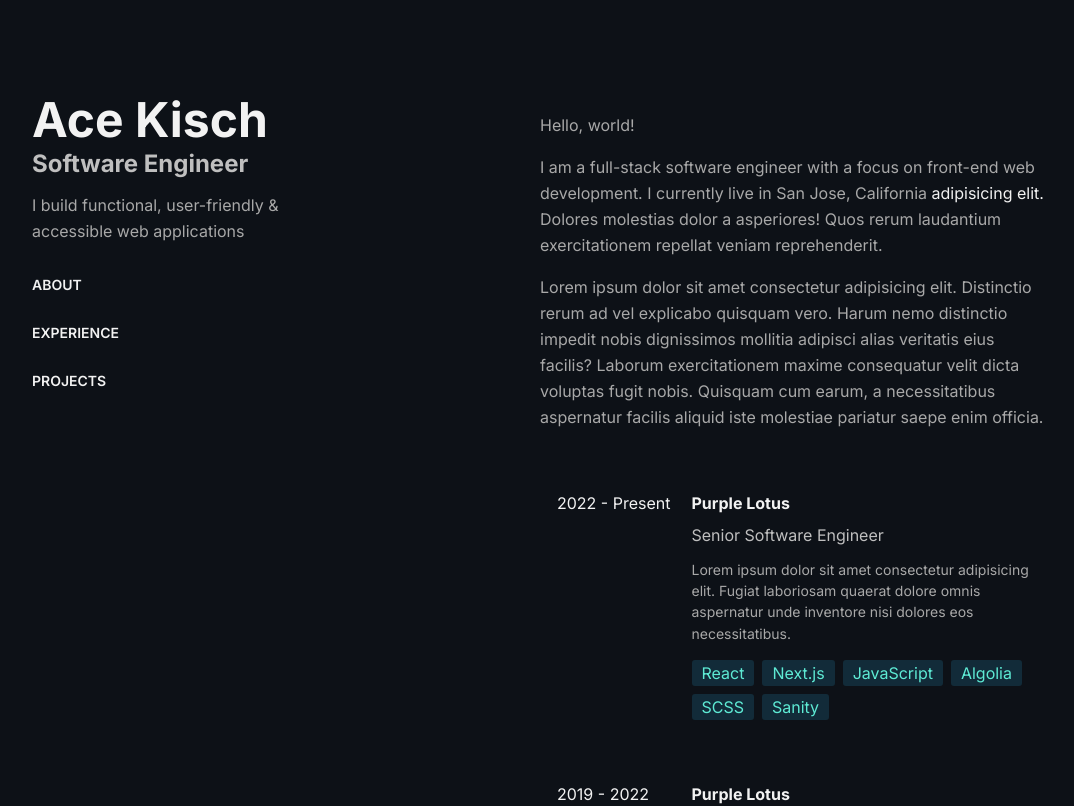
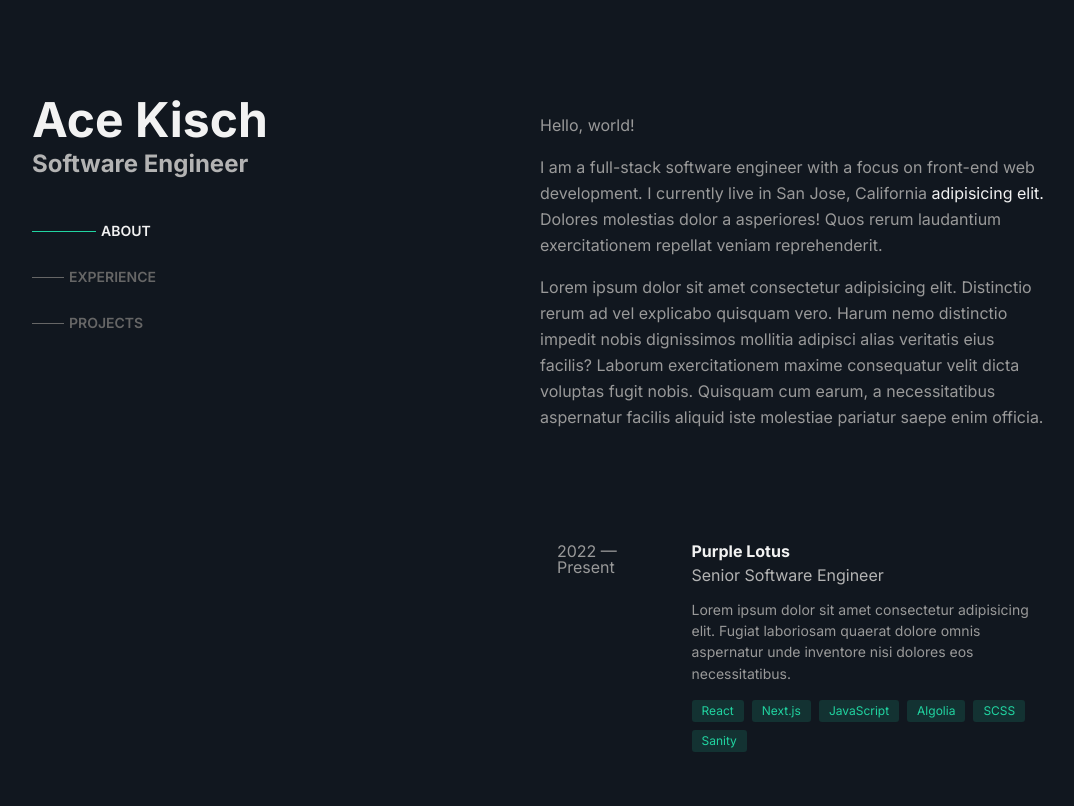
Before and after one commit to AceGK/portfolio-2024, a Next.js app: page / in a window 1280 px wide. Shown: the top 806 px of the page, without its empty margins (100-1174 px from the left). Built offline with nearby package versions, Linux system fonts and the light colour scheme.

Commit message:
styling update

```diff
--- a/app/_variables.scss
+++ b/app/_variables.scss
@@ -1,8 +1,34 @@
   :root {
-    --clr-text: hsl(0, 0%, 66%);
+    --clr-text: hsl(0, 0%, 60%);
 
     --clr-heading: hsl(0, 0%, 95%);
-    --clr-heading-muted: hsl(0, 0%, 75%);
+    --clr-heading-muted: hsl(0, 0%, 70%);
+
+    --clr-neutral-100: hsl(0, 0%, 100%);
+    --clr-neutral-150: hsl(0, 0%, 95%);
+    --clr-neutral-200: hsl(0, 0%, 90%);
+    --clr-neutral-300: hsl(0, 0%, 80%);
+    --clr-neutral-400: hsl(0, 0%, 70%);
+    --clr-neutral-500: hsl(0, 0%, 60%);
+    --clr-neutral-600: hsl(0, 0%, 50%);
+    --clr-neutral-700: hsl(0, 0%, 40%);
+    --clr-neutral-800: hsl(0, 0%, 30%);
+    --clr-neutral-900: hsl(0, 0%, 20%);
+    --clr-neutral-950: hsl(0, 0%, 10%);
+    --clr-neutral-975: hsl(0, 0%, 5%);
+    --clr-neutral-990: hsl(0, 0%, 2.5%);
+    --clr-neutral-995: hsl(0, 0%, 1.25%);
+    --clr-neutral-1000: hsl(0, 0%, 0%);
+
+    --fs-200: 0.75rem;
+    --fs-300: 0.875rem;
+    --fs-400: 1rem;
+    --fs-500: 1.5rem;
+    --fs-600: 2rem;
+    --fs-700: 2.5rem;
+    --fs-800: 3rem;
+    --fs-900: 3.5rem;
+
 
     --clr-link: hsl(0, 0%, 95%);
 
@@ -12,6 +38,15 @@
     --clr-background: #0D1117;
     --clr-background-muted: #181e28;
 
+
+    // new
+    --clr-background: #11171f;
+    --clr-background-muted: #181e28;
+
+
+    --clr-primary:hsl(163, 73%, 48%);
+    --clr-primary-muted:hsla(163, 73%, 48%, 0.14);
+
     --border-radius: 0.25rem;
   }
 
--- a/app/globals.scss
+++ b/app/globals.scss
@@ -69,7 +69,7 @@ h2 {
 }
 
 section {
-  margin-bottom: 2rem;
+  margin-bottom: 5rem;
   transition:all 0.3s;
   ul li{
     transition:all 0.3s;
@@ -223,24 +223,133 @@ section {
 .pb-600 {
   padding-bottom: 6rem;
 }
+.m-50 {
+  margin: 0.5rem;
+}
+.m-100 {
+  margin: 1rem;
+}
+.m-200 {
+  margin: 2rem;
+}
+.m-300 {
+  margin: 3rem;
+}
+.m-400 {
+  margin: 4rem;
+}
+.m-500 {
+  margin: 5rem;
+}
+.m-600 {
+  margin: 6rem;
+}
+
+.mr-50 {
+  margin-right: 0.5rem;
+}
+.mr-100 {
+  margin-right: 1rem;
+}
+.mr-200 {
+  margin-right: 2rem;
+}
+.mr-300 {
+  margin-right: 3rem;
+}
+.mr-400 {
+  margin-right: 4rem;
+}
+.mr-500 {
+  margin-right: 5rem;
+}
+.mr-600 {
+  margin-right: 6rem;
+}
+
+.ml-50 {
+  margin-left: 0.5rem;
+}
+.ml-100 {
+  margin-left: 1rem;
+}
+.ml-200 {
+  margin-left: 2rem;
+}
+.ml-300 {
+  margin-left: 3rem;
+}
+.ml-400 {
+  margin-left: 4rem;
+}
+.ml-500 {
+  margin-left: 5rem;
+}
+.ml-600 {
+  margin-left: 6rem;
+}
+
+.mt-50 {
+  margin-top: 0.5rem;
+}
+.mt-100 {
+  margin-top: 1rem;
+}
+.mt-200 {
+  margin-top: 2rem;
+}
+.mt-300 {
+  margin-top: 3rem;
+}
+.mt-400 {
+  margin-top: 4rem;
+}
+.mt-500 {
+  margin-top: 5rem;
+}
+.mt-600 {
+  margin-top: 6rem;
+}
+
+.mb-50 {
+  margin-bottom: 0.5rem;
+}
+.mb-100 {
+  margin-bottom: 1rem;
+}
+.mb-200 {
+  margin-bottom: 2rem;
+}
+.mb-300 {
+  margin-bottom: 3rem;
+}
+.mb-400 {
+  margin-bottom: 4rem;
+}
+.mb-500 {
+  margin-bottom: 5rem;
+}
+.mb-600 {
+  margin-bottom: 6rem;
+}
 
 .fs-300 {
-  font-size: 0.875rem;
+  font-size:var(--fs-300);
 }
 .fs-400 {
-  font-size: 1rem;
+  font-size:var(--fs-400);
 }
 .fs-500 {
-  font-size: 1.5rem;
+  font-size:var(--fs-500);
 }
 .fs-600 {
-  font-size: 2rem;
+  font-size:var(--fs-600);
 }
 .fs-700 {
-  font-size: 2.5rem;
+  font-size:var(--fs-700);
 }
 .fs-800 {
-  font-size: 3rem;
+  font-size:var(--fs-800);
 }
 
 .fw-300 {
--- a/app/page.js
+++ b/app/page.js
@@ -8,7 +8,7 @@ export default function Home() {
         <div>
           <h1 className="fw-700 fs-800 pb-50">Ace Kisch</h1>
           <h2 className="fw-700 fs-500">Software Engineer</h2>
-          <p style={{ maxWidth: "300px" }}>I build functional, user-friendly & accessible web applications</p>
+          {/* <p style={{ maxWidth: "300px" }}>I build functional, user-friendly & accessible web applications</p> */}
         </div>
         <Nav />
       </header>
@@ -29,7 +29,7 @@ export default function Home() {
           <ul>
             <li>
               <Card
-                caption="2022 - Present"
+                caption="2022 — Present"
                 title="Purple Lotus"
                 subtitle="Senior Software Engineer"
                 href="https://purplelotus.vercel.app/"
@@ -39,7 +39,7 @@ export default function Home() {
             </li>
             <li>
               <Card
-                caption="2019 - 2022"
+                caption="2019 — 2022"
                 title="Purple Lotus"
                 subtitle="Contracted Web Developer"
                 href="https://plpcsanjose.com"
@@ -49,16 +49,7 @@ export default function Home() {
             </li>
             <li>
               <Card
-                caption="... - ..."
-                title="..."
-                subtitle="Software Engineer"
-                body="Lorem ipsum dolor sit amet consectetur adipisicing elit. Fugiat laboriosam quaerat dolore omnis aspernatur unde inventore nisi dolores eos necessitatibus."
-                tags={["React", "Next.js", "JavaScript", "Algolia", "SCSS", "Sanity"]}
-              />
-            </li>
-            <li>
-              <Card
-                caption="2014 - 2022"
+                caption="2014 — 2022"
                 title="Oaksterdam University"
                 subtitle="Software Engineer"
                 href="https://oaksterdamuniversity.com"
@@ -115,7 +106,7 @@ export default function Home() {
           </ul>
         </section>
 
-        <footer>
+        <footer className="pb-600 mb-600">
           <p>Built with <a href="#">Next.js</a> & hosted on <a href="#">Vercel</a>. View this site on <a href="#">Github</a></p>
         </footer>
 
--- a/components/card/Card.js
+++ b/components/card/Card.js
@@ -18,8 +18,10 @@ export default function Card({ href, title, body, tags, children, img, caption,
       </div>
 
       <div className={styles.content}>
+        <div className={styles.header}>
           {title && <span className={styles.title}>{title}</span>}
           {subtitle && <span className={styles.subtitle}>{subtitle}</span>}
+        </div>
         {body && <span className={styles.body}>{body}</span>}
         {children}
         {tags && (
--- a/components/card/Card.module.scss
+++ b/components/card/Card.module.scss
@@ -33,13 +33,23 @@
   min-width:200px;
 }
 
+.header {
+  display:flex;
+  flex-direction: column;
+  gap:0.5rem;
+}
+
 .title {
   font-weight: 700;
   color: var(--clr-heading);
 }
 
 .subtitle {
-  color:var(--clr-heading-muted)
+  color:var(--clr-heading-muted);
+}
+
+.caption {
+  color:var(--clr-text);
 }
 
 .body {
@@ -55,7 +65,7 @@
 }
 
 .tag {
-  font-size:var(--fs-300);
+  font-size:var(--fs-200);
   padding: 5px 10px;
   border-radius: 3px;
   background-color: var(--clr-primary-muted);
--- a/components/nav/Nav.js
+++ b/components/nav/Nav.js
@@ -1,4 +1,6 @@
+'use client'
 import styles from './Nav.module.scss';
+import { useState, useEffect } from 'react';
 import Github from '../../public/github.svg';
 import LinkedIn from '../../public/linkedin.svg';
 import Email from '../../public/envelope.svg';
@@ -6,17 +8,46 @@ import Link from 'next/link';
 import Instagram from '../../public/instagram.svg';
 
 export default function Nav() {
+
+  const sections = ['about', 'experience', 'projects'];
+  const [activeSection, setActiveSection] = useState('about');
+
+  const handleScroll = () => {
+      const scrollPosition = window.scrollY;
+      const selectedSection = sections.find(sectionID => {
+          const el = document.getElementById(sectionID);
+          return el && (el.offsetTop - 100) <= scrollPosition && (el.offsetTop + el.offsetHeight) > scrollPosition;
+      });
+      setActiveSection(selectedSection || 'about');
+  };
+
+  useEffect(() => {
+      const checkHash = () => {
+          const hash = window.location.hash.replace('#', '');
+          if (sections.includes(hash)) {
+              setActiveSection(hash);
+          }
+      };
+
+      checkHash();
+      window.addEventListener('scroll', handleScroll);
+      return () => {
+          window.removeEventListener('scroll', handleScroll);
+      };
+  }, [sections]);
+
+
   return (
     <nav className={styles.nav}>
       <ul className={styles.primary}>
         <li>
-          <a href="#about">about</a>
+          <a href="#about" className={activeSection === 'about' ? styles.active : ''}>about</a>
         </li>
         <li>
-          <a href="#experience">experience</a>
+          <a href="#experience" className={activeSection === 'experience' ? styles.active : ''}>experience</a>
         </li>
         <li>
-          <a href="#projects">projects</a>
+          <a href="#projects" className={activeSection === 'projects' ? styles.active : ''}>projects</a>
         </li>
       </ul>
 
--- a/components/nav/Nav.module.scss
+++ b/components/nav/Nav.module.scss
@@ -7,15 +7,37 @@
 }
 
 .primary {
-  margin-top:1rem;
+  margin-top:2rem;
   li {
     padding-bottom:2rem;
   }
   a {
+    display:flex;
+    align-items: center;
+    gap:5px;
+    color:var(--clr-neutral-700);
     text-transform: uppercase;
     text-decoration: none;
     font-weight:600;
     font-size:0.875rem;
+    transition:all 0.3s;
+    &:before {
+      transition:all 0.3s;
+      content:"";
+      background:var(--clr-neutral-700);
+      height:1px;
+      width:2rem;
+      display: inline-block;
+    }
+  }
+  .active {
+    color:var(--clr-heading);
+    transition:all 0.3s;
+    &:before {
+      transition:all 0.3s;
+      width:4rem;
+      background:var(--clr-primary);
+    }
   }
   @include smallScreen(){
    display:none;
```
Lines whose indentation alone changed are shown as unchanged.
